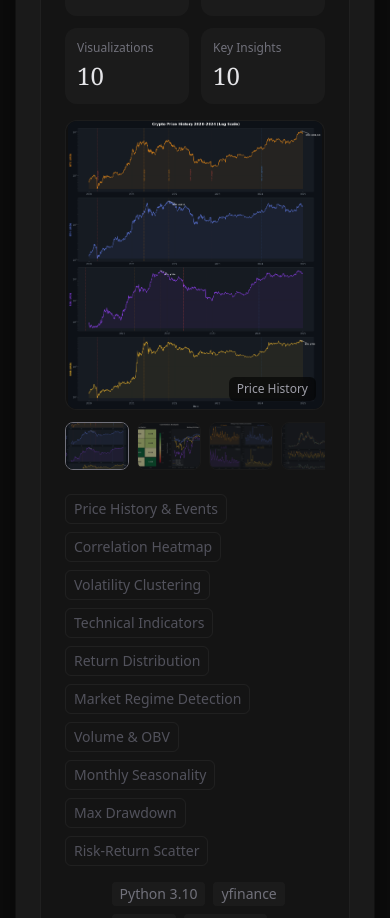
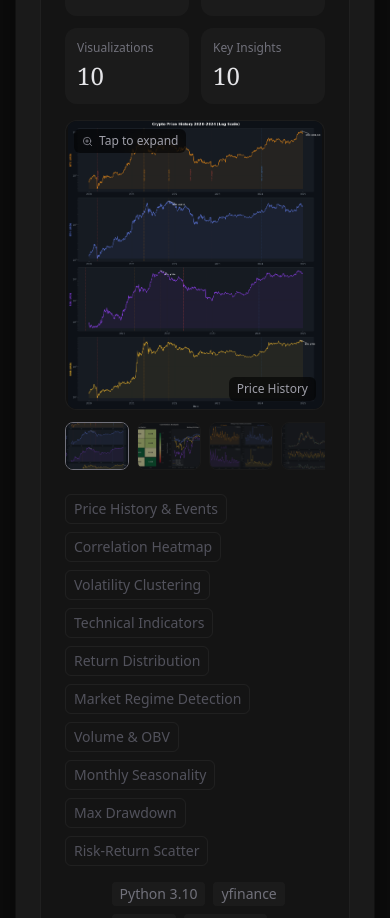
Before and after one commit to roybeey0/portfolio, a Next.js app: page / in a window 390 px wide. Shown: the part 3164-4082 px from the top of the page. Built offline with nearby package versions, Linux system fonts and the light colour scheme.

Commit message:
Click to expand for smartphone

```diff
--- a/src/components/ProjectCard4.tsx
+++ b/src/components/ProjectCard4.tsx
@@ -86,11 +86,18 @@ export default function ProjectCard4() {
             />
             {/* Hover overlay */}
             <div className="absolute inset-0 bg-black/0 group-hover:bg-black/30 transition-all duration-200 flex items-center justify-center">
-              <div className="opacity-0 group-hover:opacity-100 transition-opacity duration-200 bg-black/70 text-zinc-200 text-sm px-4 py-2 rounded-xl backdrop-blur-sm flex items-center gap-2">
-              <svg xmlns="http://www.w3.org/2000/svg" width="14" height="14" viewBox="0 0 24 24" fill="none" stroke="currentColor" strokeWidth="1.5" strokeLinecap="round" strokeLinejoin="round"><circle cx="11" cy="11" r="8"/><path d="m21 21-4.35-4.35"/><path d="M11 8v6M8 11h6"/></svg>
-              Click to expand
+              {/* Desktop: muncul saat hover */}
+              <div className="hidden md:flex opacity-0 group-hover:opacity-100 transition-opacity duration-200 bg-black/70 text-zinc-200 text-sm px-4 py-2 rounded-xl backdrop-blur-sm items-center gap-2">
+                <svg xmlns="http://www.w3.org/2000/svg" width="14" height="14" viewBox="0 0 24 24" fill="none" stroke="currentColor" strokeWidth="1.5" strokeLinecap="round" strokeLinejoin="round"><circle cx="11" cy="11" r="8"/><path d="m21 21-4.35-4.35"/><path d="M11 8v6M8 11h6"/></svg>
+                Click to expand
             </div>
-          </div>
+            {/* Mobile/Tablet: selalu tampil di pojok */}
+            <div className="md:hidden absolute top-2 left-2 bg-black/60 text-zinc-400 text-xs px-2 py-1 rounded-md backdrop-blur-sm flex items-center gap-1.5">
+              <svg xmlns="http://www.w3.org/2000/svg" width="11" height="11" viewBox="0 0 24 24" fill="none" stroke="currentColor" strokeWidth="1.5" strokeLinecap="round" strokeLinejoin="round"><circle cx="11" cy="11" r="8"/><path d="m21 21-4.35-4.35"/><path d="M11 8v6M8 11h6"/></svg>
+              Tap to expand
+             </div>
+            </div>
+
           <div className="absolute bottom-2 right-2 bg-black/60 text-zinc-400 text-xs px-2 py-1 rounded-md backdrop-blur-sm">
             {charts[selected].label}
           </div>
```
